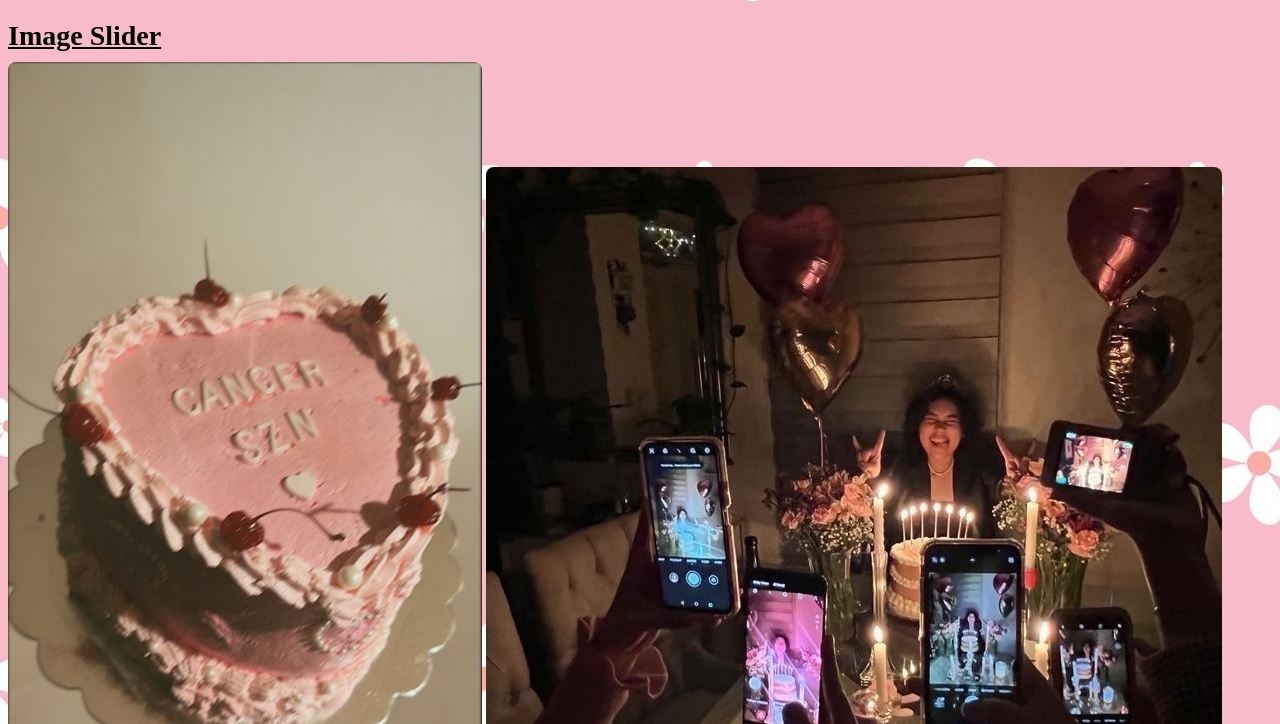
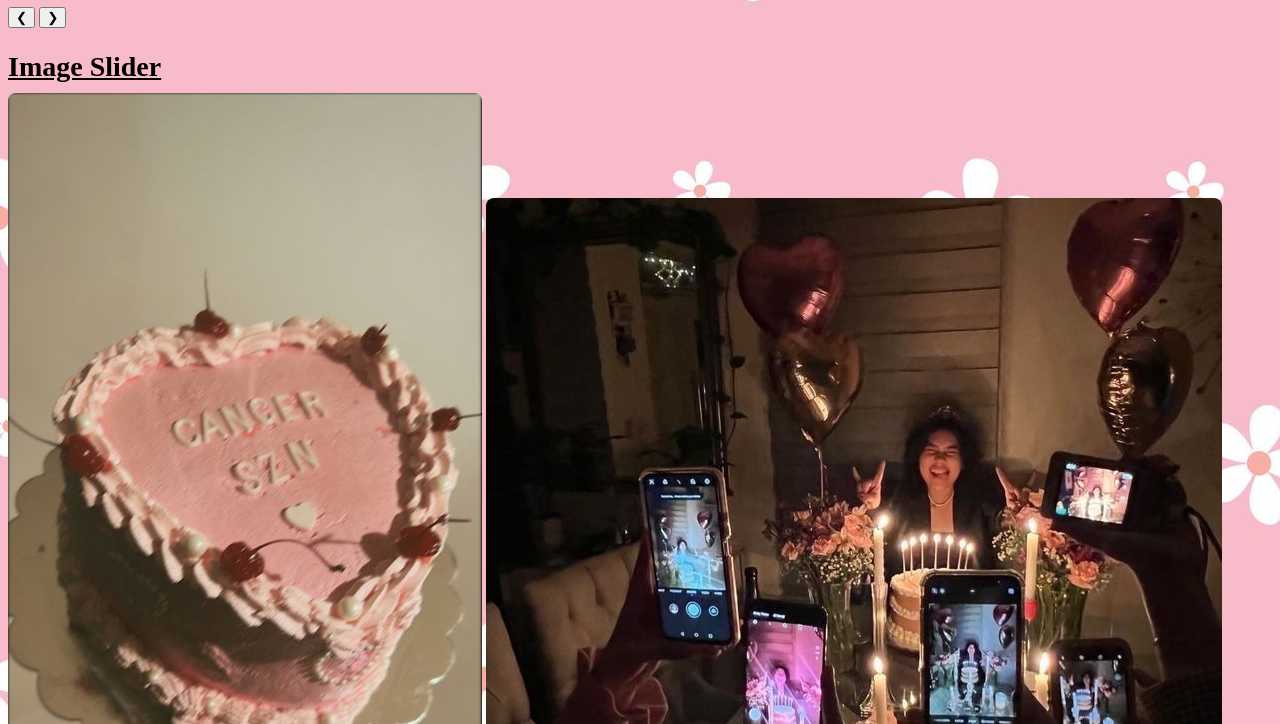
Before and after one commit to tcphann/Project3, a plain HTML site: page visionboard.html in a window 1280 px wide. Shown: the part 315-1039 px from the top of the page. Drawn offline with Linux system fonts and the light colour scheme.

Commit message:
Update visionboard.html

```diff
--- a/visionboard.html
+++ b/visionboard.html
@@ -25,6 +25,9 @@
 	  <div id="Introduction">
 	  <p>Summer is my favorite season and time of year. Great weather and longer days. This is my vision board of how I hope my summer to go! I want to have fun and make memories with my friends and family. A summer filled with traveling and music.</p>
 	  </div>
+	  <button class="prev" onclick="prevSlide()">&#10094;</button>
+    <button class="next" onclick="nextSlide()">&#10095;</button>
+  </section>
 
 	   <section id="slider">
     <h2>Image Slider</h2>
```
